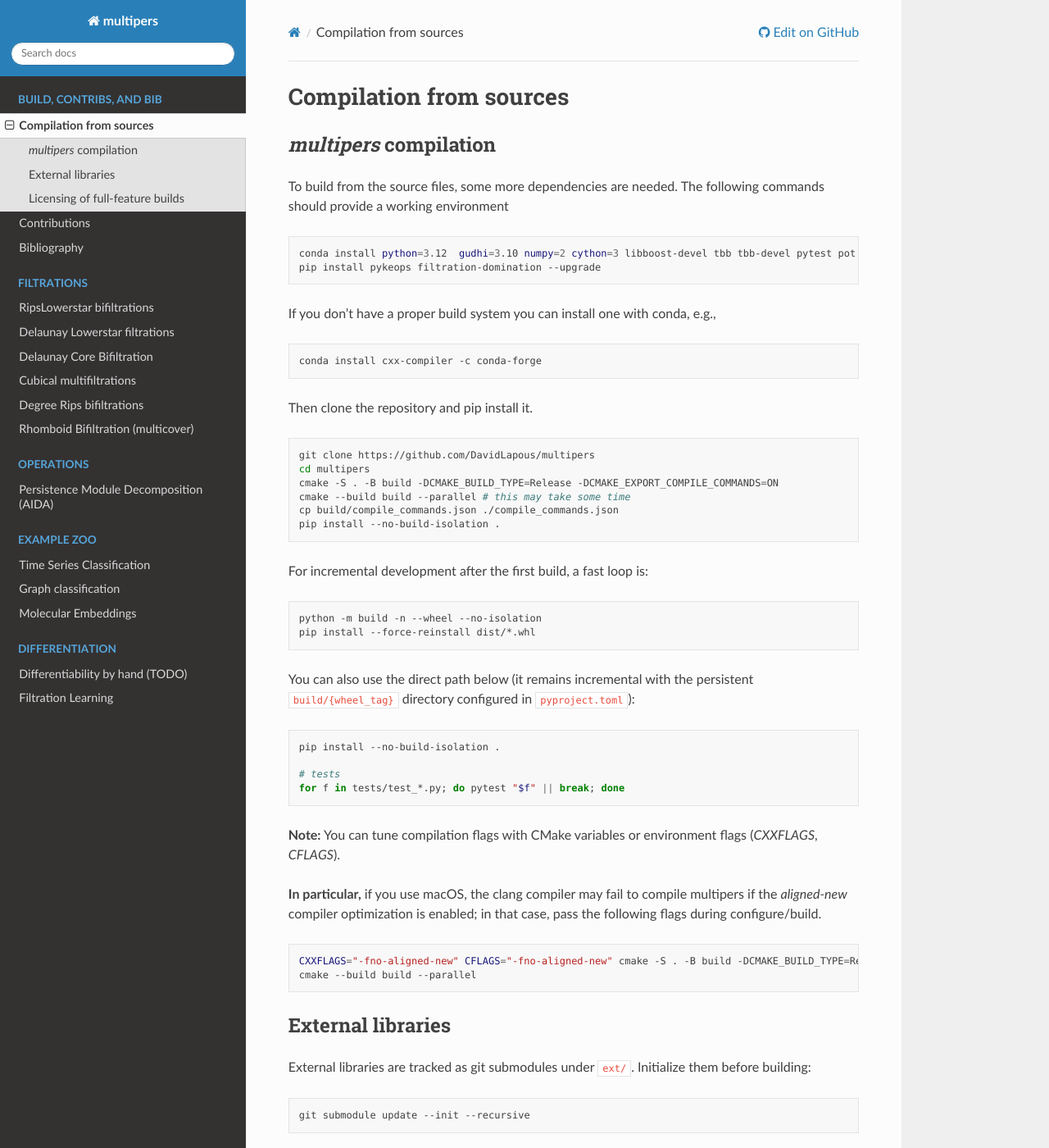
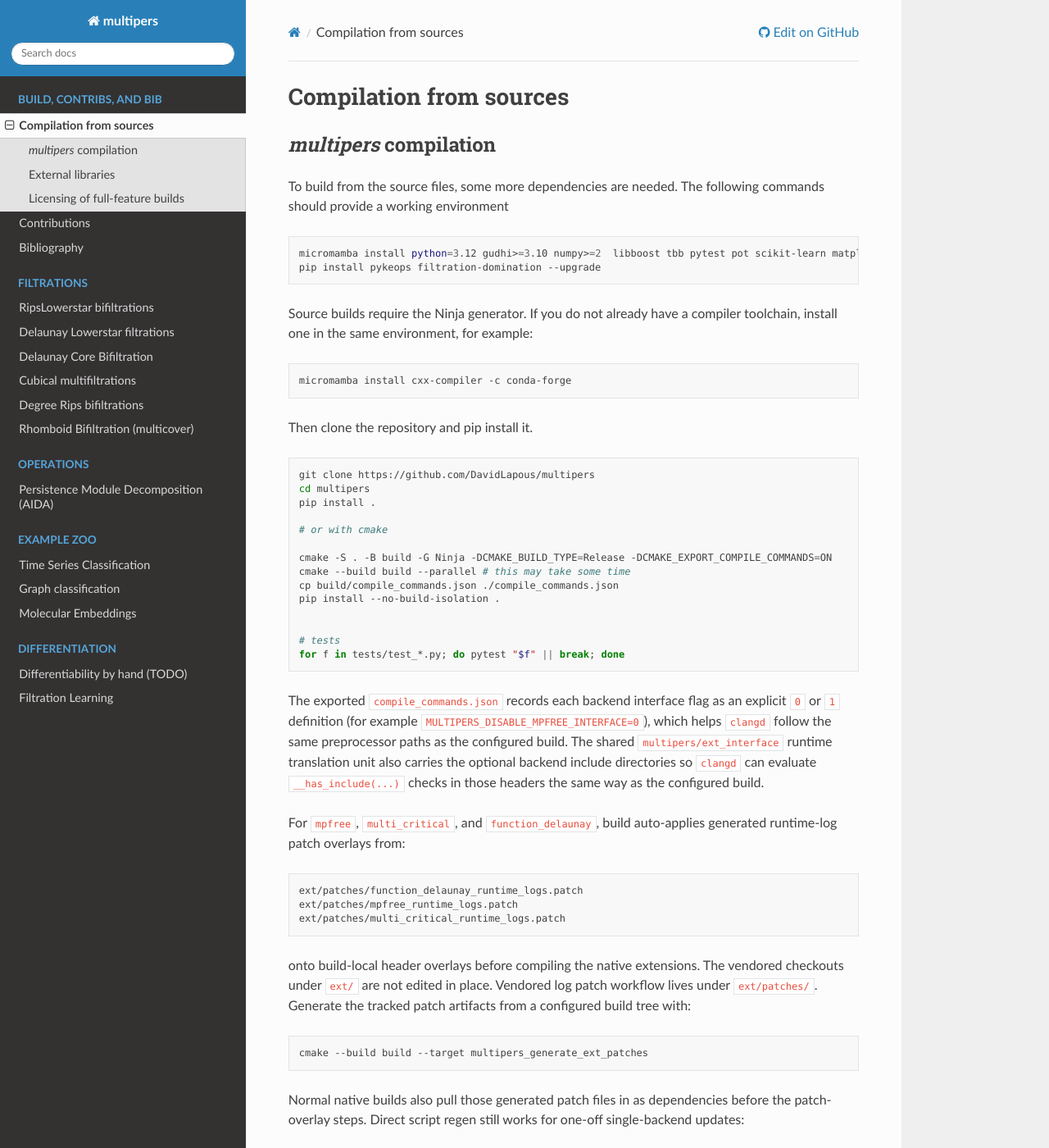
Before and after one commit to DavidLapous/multipers, a Sphinx documentation site: the page built from docs/compilation.rst, in a window 1280 px wide and 1400 px high. Shown: the whole window at 82% size. Built offline with Sphinx 7.4.7 and the Read the Docs theme 3.1.0, drawn with Linux system fonts in a browser that asks for light colours; pages that are not in the unit, such as notebooks, are missing from menus; some of the changed text lies outside the part shown.

Commit message:
update doc stuff

```diff
--- a/docs/compilation.rst
+++ b/docs/compilation.rst
@@ -9,14 +9,15 @@
 
 .. code-block:: bash
 
-  conda install python=3.12  gudhi=3.10 numpy=2 cython=3 libboost-devel tbb tbb-devel pytest pot scikit-learn matplotlib joblib tqdm scipy cmake -c conda-forge
+  micromamba install python=3.12 gudhi>=3.10 numpy>=2  libboost tbb pytest pot scikit-learn matplotlib joblib tqdm scipy cmake ninja -c conda-forge
   pip install pykeops filtration-domination --upgrade
 
-If you don't have a proper build system you can install one with conda, e.g.,
+Source builds require the Ninja generator. If you do not already have a compiler toolchain,
+install one in the same environment, for example:
 
 .. code-block:: bash
 
-   conda install cxx-compiler -c conda-forge
+   micromamba install cxx-compiler -c conda-forge
 
 Then clone the repository and pip install it.
 
@@ -24,37 +25,64 @@
 
   git clone https://github.com/DavidLapous/multipers
   cd multipers
-  cmake -S . -B build -DCMAKE_BUILD_TYPE=Release -DCMAKE_EXPORT_COMPILE_COMMANDS=ON
+  pip install .
+
+  # or with cmake
+
+  cmake -S . -B build -G Ninja -DCMAKE_BUILD_TYPE=Release -DCMAKE_EXPORT_COMPILE_COMMANDS=ON
   cmake --build build --parallel # this may take some time
   cp build/compile_commands.json ./compile_commands.json
   pip install --no-build-isolation .
 
-For incremental development after the first build, a fast loop is:
-
-.. code-block:: bash
-
-  python -m build -n --wheel --no-isolation
-  pip install --force-reinstall dist/*.whl
-
-You can also use the direct path below (it remains incremental with the persistent
-``build/{wheel_tag}`` directory configured in ``pyproject.toml``):
-
-.. code-block:: bash
-
-  pip install --no-build-isolation .
 
   # tests
   for f in tests/test_*.py; do pytest "$f" || break; done
 
+The exported ``compile_commands.json`` records each backend interface flag as
+an explicit ``0`` or ``1`` definition (for example
+``MULTIPERS_DISABLE_MPFREE_INTERFACE=0``), which helps ``clangd`` follow the
+same preprocessor paths as the configured build.
+The shared ``multipers/ext_interface`` runtime translation unit also carries the
+optional backend include directories so ``clangd`` can evaluate
+``__has_include(...)`` checks in those headers the same way as the configured
+build.
 
-**Note:** You can tune compilation flags with CMake variables or environment flags (`CXXFLAGS`, `CFLAGS`).
 
-**In particular,** if you use macOS, the clang compiler may fail to compile multipers if
+For ``mpfree``, ``multi_critical``, and ``function_delaunay``, build
+auto-applies generated runtime-log patch overlays from:
+
+.. code-block:: bash
+
+  ext/patches/function_delaunay_runtime_logs.patch
+  ext/patches/mpfree_runtime_logs.patch
+  ext/patches/multi_critical_runtime_logs.patch
+
+onto build-local header overlays before compiling the native extensions. The
+vendored checkouts under ``ext/`` are not edited in place.
+Vendored log patch workflow lives under ``ext/patches/``. Generate the tracked
+patch artifacts from a configured build tree with:
+
+.. code-block:: bash
+
+  cmake --build build --target multipers_generate_ext_patches
+
+Normal native builds also pull those generated patch files in as dependencies
+before the patch-overlay steps. Direct script regen still works for one-off
+single-backend updates:
+
+.. code-block:: bash
+
+  python ext/patches/generate_log_patch.py function_delaunay
+  python ext/patches/generate_log_patch.py mpfree
+  python ext/patches/generate_log_patch.py multi_critical
+
+
+**In particular,** if you use an old version of macOS, the clang compiler may fail to compile multipers if
 the `aligned-new` compiler optimization is enabled; in that case, pass the following flags during configure/build.
 
 .. code-block:: bash
 
-  CXXFLAGS="-fno-aligned-new" CFLAGS="-fno-aligned-new" cmake -S . -B build -DCMAKE_BUILD_TYPE=Release
+  CXXFLAGS="-fno-aligned-new" CFLAGS="-fno-aligned-new" cmake -S . -B build -G Ninja -DCMAKE_BUILD_TYPE=Release
   cmake --build build --parallel
 
 External libraries
@@ -75,21 +103,21 @@
 .. code-block:: bash
 
   # more dependencies are needed
-  conda install llvm-openmp cgal cgal-cpp gmp mpfr eigen cmake -c conda-forge
+  micromamba install llvm-openmp cgal cgal-cpp gmp mpfr eigen cmake ninja -c conda-forge
 
   # mpfree (standalone binary, optional fallback)
   cd ext/mpfree
-  cmake .
-  make
-  cp mpfree $CONDA_PREFIX/bin/
+  cmake -S . -B build -G Ninja
+  cmake --build build --parallel
+  cp build/mpfree $CONDA_PREFIX/bin/
   cd ..
 
   # function_delaunay (standalone binary, optional fallback)
   cd function_delaunay
   sed -i "8i find_package(Eigen3 3.3 REQUIRED NO_MODULE)\nlink_libraries(Eigen3::Eigen)\n" CMakeLists.txt
-  cmake .
-  make
-  cp main $CONDA_PREFIX/bin/function_delaunay
+  cmake -S . -B build -G Ninja
+  cmake --build build --parallel
+  cp build/main $CONDA_PREFIX/bin/function_delaunay
   cd ..
 
 
```
Also changed, not shown: THIRD_PARTY_NOTICES.md (+4 -0 lines), docs/contributions.rst (+6 -4 lines).
